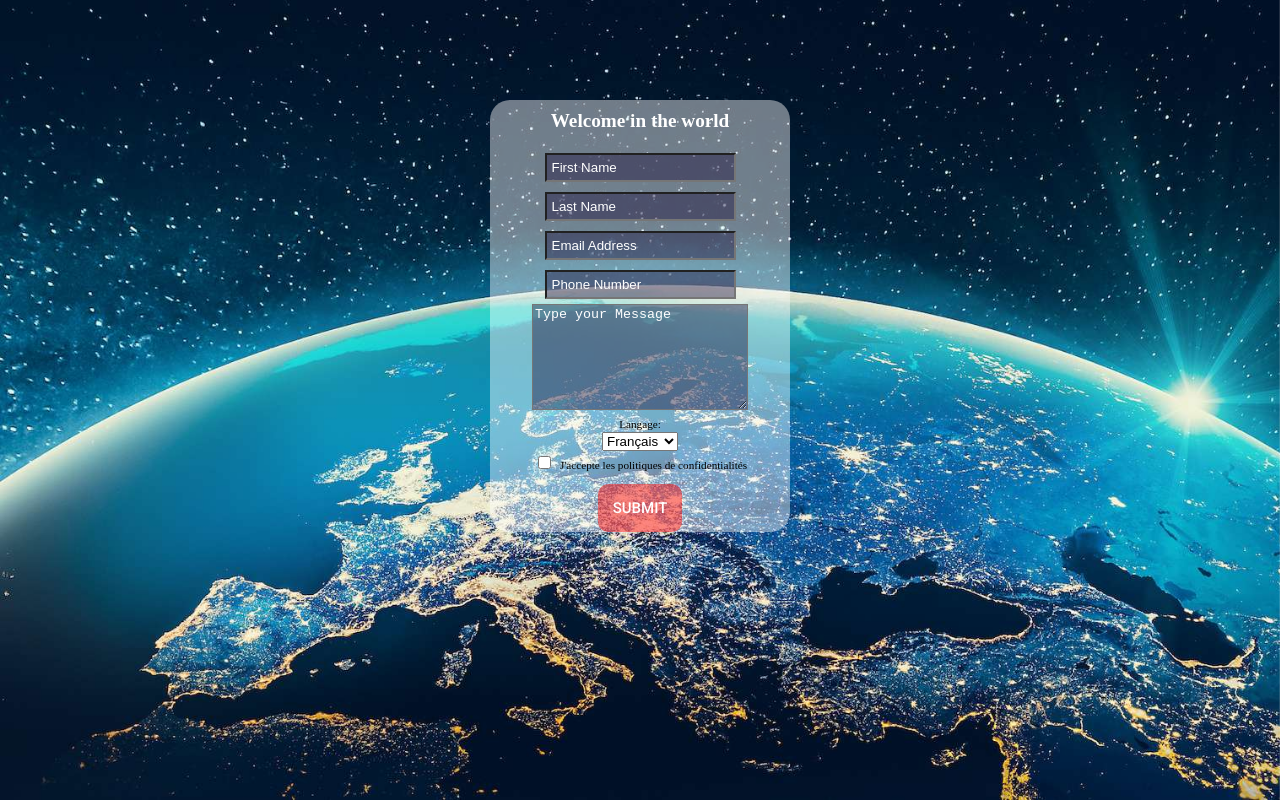
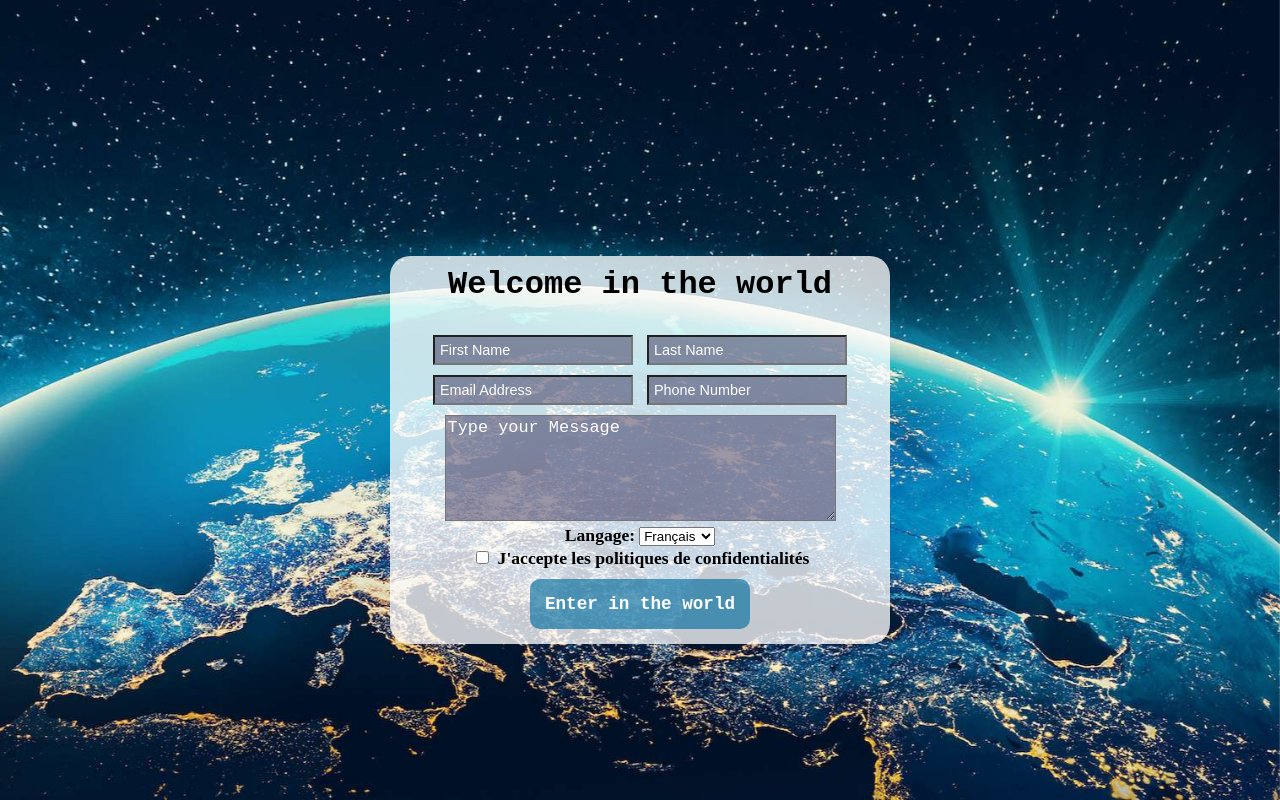
Before and after one commit to djangoamidala/Exercices---Fomulaires-2-en-HTML, a plain HTML site: page index.html in a window 1280 px wide. Drawn offline with Linux system fonts and the light colour scheme.

Commit message:
Correction W3 validator sur certains élements.

```diff
--- a/css/style.css
+++ b/css/style.css
@@ -6,14 +6,16 @@ section {
     margin: auto;
     height:100vh;
     display:flex;
+    align-items: center;
     justify-content: space-around;
     background-image: url(../images/world.jpg);
     background-attachment: fixed;
     background-size: cover;
     background-repeat: no-repeat;
+    background-position: top;
 }
 form {
-    background-color: rgba(255, 255, 255, 0.438);
+    background-color: rgba(255, 255, 255, 0.767);
     border-radius: 20px;
     width: 300px;
     margin-top: 100px;
@@ -27,41 +29,63 @@ input {
     color: white;
 }
 button {
-    display: block;
+    display: inline-block;
     margin: 10px auto;
     color: white;
     border: none;
     padding: 15px;
     border-radius: 10px;
-    font-size: 15px;
-    font-family: 'Roboto';
-    background-color: rgba(255, 0, 0, 0.464);
+    font-size: 1.1em;
+    margin-bottom: 15px;
+    font-family: 'Courier New', Courier, monospace;
+    font-weight: bold;
+    background-color: rgba(7, 111, 160, 0.651);
 }
 input:focus {
     background-color:rgba(198, 157, 103);
     color: white;
 }
 textarea {
-    width: 210px;
-    min-height: 100px;
-    max-height: 50px;
-
+    width: 175px;
     background-color: rgba(29, 17, 61, 0.432);
-
+    margin-top: 5px;
+    min-height: 50px;
+    height: 100px;
+    max-height: 200px;
+    resize: vertical;
+}
+textarea:focus {
+    background-color:rgba(198, 157, 103);
 }
 #choose {
     display: block;
 }
 h1 {
-    color: white;
+    color:black;
     display: inline-block;
+    font-family: 'Courier New', Courier, monospace;
     font-size: 1.2em;
     margin-top: 10px;
 }
 label {
-    font-size: 0.7em;
+    font-size: 0.9em;
+    font-weight: bold;
 }
-#langage {
-    display: block;
-    margin: auto;
+@media screen and (min-width:500px) {
+    form {
+        width: 500px;
+    }
+    textarea {
+        width: 385px;
+        font-size: 1.3em;
+    }
+    input {
+        font-size: 0.9em;
+    }
+    label {
+        font-size: 1.1em;
+    }
+    h1 {
+        font-size: 2em;
+    }
 }
--- a/index.html
+++ b/index.html
@@ -16,34 +16,33 @@
 
 <body>
     <section>
-        <div class="backgroundform">
-            <form class="formpage" action="">
+        <form action="formulaire.php">
             <h1>Welcome in the world</h1>
             <div>
-                    <input type="text" name="firstName" id="firstName" placeholder="First Name">
-                    <input type="text" name="lastName" id="lastName" placeholder="Last Name">
+                <input type="text" name="firstName" id="firstName" placeholder="First Name" required>
+                <input type="text" name="lastName" id="lastName" placeholder="Last Name" required>
             </div>
             <div>
-                    <input type="text" name="Email" id="Email" placeholder="Email Address">
-                    <input type="text" name="phoneNumber" id="phoneNumber" placeholder="Phone Number">
+                <input type="text" name="Email" id="Email" placeholder="Email Address" required>
+                <input type="text" name="phoneNumber" id="phoneNumber" placeholder="Phone Number" required>
             </div>
-                <textarea name="Message" id="Message" cols="30" rows="10" placeholder="Type your Message"></textarea>
+            <textarea name="Message" id="Message" placeholder="Type your Message" required></textarea>
             <div class="flex">
-                    <label for="cars">Langage:</label>
-                    <select id="langage" name="langage" aria-placeholder="Choose">
-                </div>
+                <label>Langage:</label>
+                <select name="langage">
                     <option value="Français">Français</option>
                     <option value="Anglais">Anglais</option>
                     <option value="Italien">Italien</option>
                     <option value="Chinois">Chinois</option>
                     <option value="Japonais">Japonais</option>
+                </select>
             </div>
-        </select>
             <input type="checkbox" id="horns" name="horns">
-        <label for="horns" class="horns">J'accepte les politiques de confidentialités</label>
-        <button type="submit">SUBMIT</button>
+            <label class="horns">J'accepte les politiques de confidentialités</label>
+            <button type="submit">Enter in the world</button>
         </form>
     </section>
+
 </body>
 
 </html>
```
Lines whose indentation alone changed are shown as unchanged.
